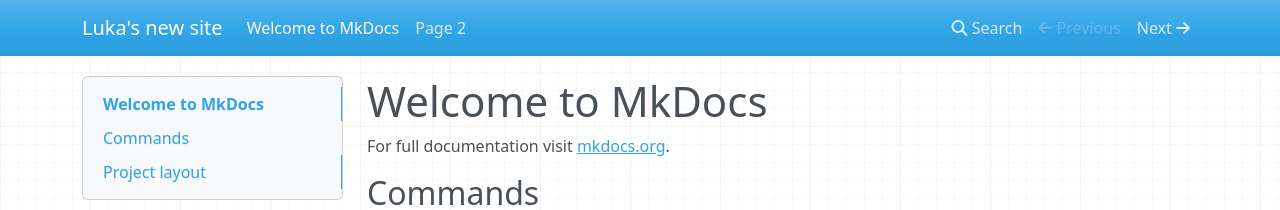
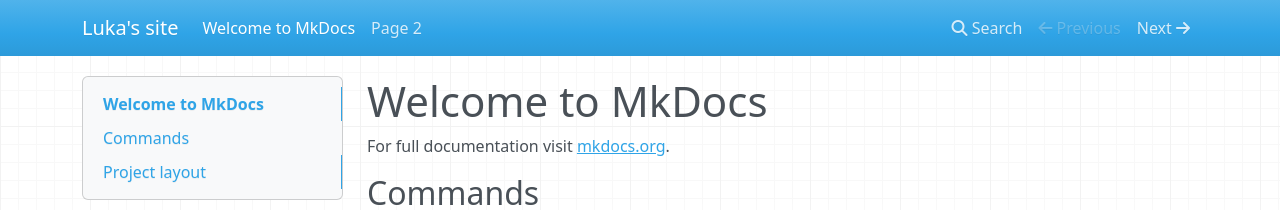
Before and after one commit to ltomasevic/mkdocs, an MkDocs documentation site: the page built from docs/index.md, in a window 1280 px wide. Shown: the top 210 px of the page. Built offline with MkDocs 1.6.1, drawn with Linux system fonts in a browser that asks for light colours; nearby versions of some CDN libraries.

Commit message:
Update mkdocs.yml

```diff
--- a/mkdocs.yml
+++ b/mkdocs.yml
@@ -1,4 +1,4 @@
-site_name: Luka's new site
+site_name: Luka's site
 theme:
   name: mkdocs
   features:
```
